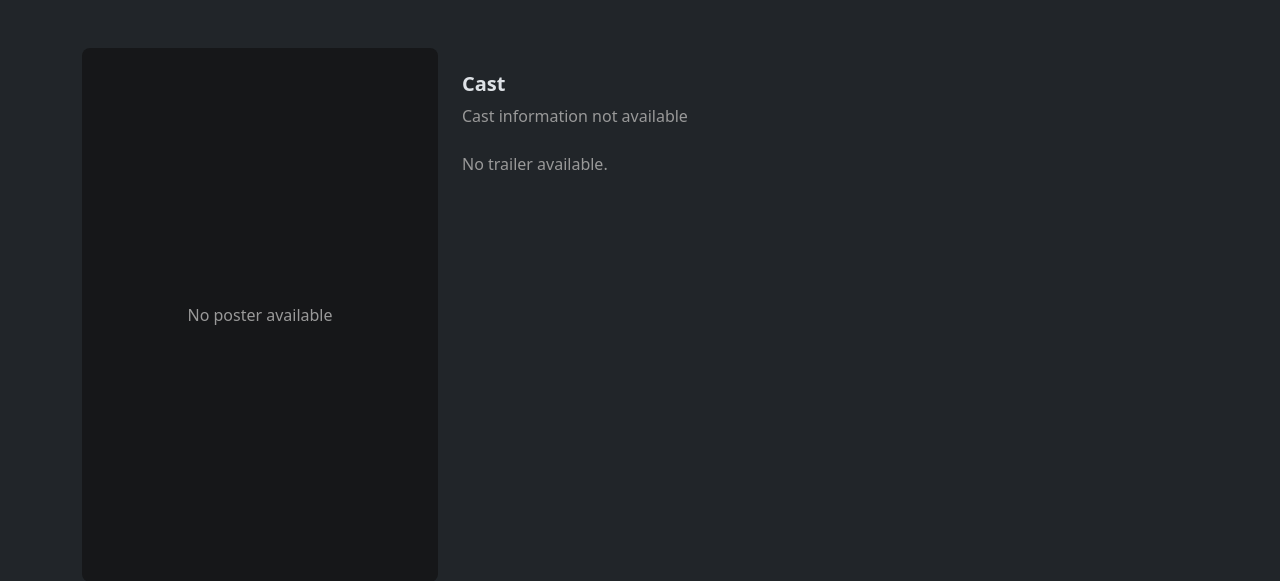
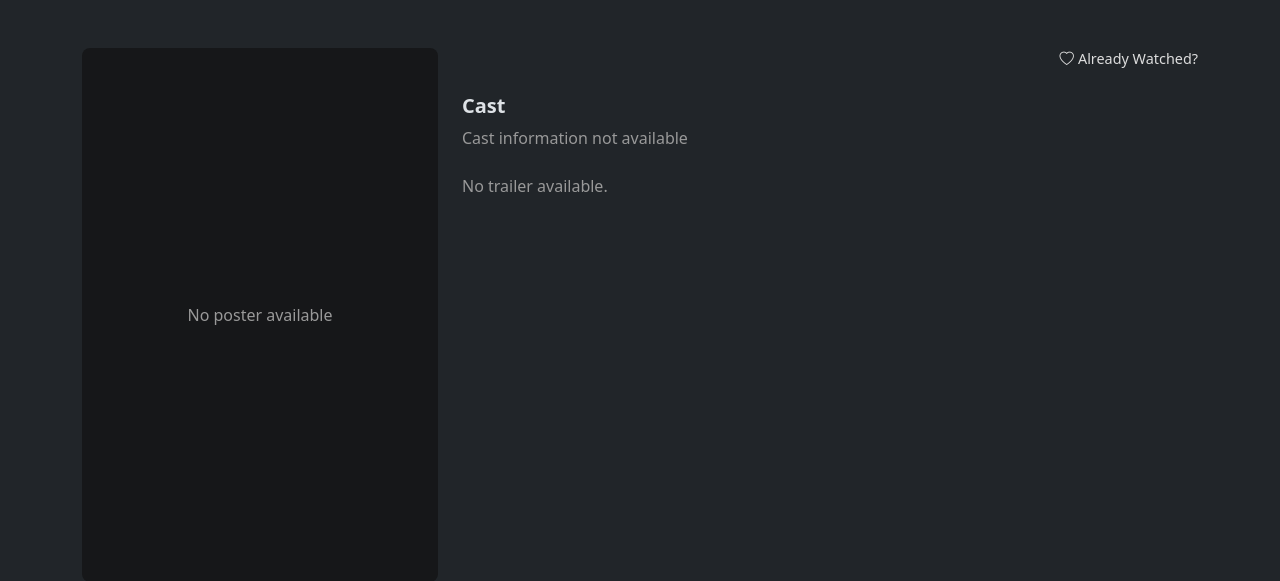
Before and after one commit to DancingAlone-us/NotMovies, a Flask app: page /movie/tmdb/1 in a window 1280 px wide. Shown: the part 50-631 px from the top of the page. Run offline with Flask 3, Linux system fonts and the light colour scheme; the visitor is signed in with stand-in values (Sample User, id 1); data that the repository does not hold is empty; some libraries are stand-ins or nearby versions.

Commit message:
Added already watched? for all the movies

```diff
--- a/app.py
+++ b/app.py
@@ -388,6 +388,29 @@
     flash("Your account has been verified! You can now log in.")
     return redirect(url_for('signup'))
 
+@app.route('/watched/toggle', methods=['POST'])
+@login_required
+def toggle_watched():
+    tmdb_id = request.form.get('tmdb_id', type=int)
+    title = request.form.get('title')
+    poster_url = request.form.get('poster_url') or None
+
+    cur = conn.cursor()
+    cur.execute("SELECT 1 FROM watched WHERE user_id = %s AND tmdb_id = %s", (current_user.id, tmdb_id))
+    already_watched = cur.fetchone() is not None
+
+    if already_watched:
+        cur.execute("DELETE FROM watched WHERE user_id = %s AND tmdb_id = %s", (current_user.id, tmdb_id))
+        now_watched = False
+    else:
+        cur.execute("""
+            INSERT INTO watched (user_id, tmdb_id, movie_title, poster_url)
+            VALUES (%s, %s, %s, %s)
+        """, (current_user.id, tmdb_id, title, poster_url))
+        now_watched = True
+
+    return {"watched": now_watched}
+
 
 if __name__ == "__main__":
     app.run(debug=True)
--- a/static/css/app.css
+++ b/static/css/app.css
@@ -243,3 +243,26 @@
 [data-bs-theme="dark"] .user {
   color: #fff;
 }
+
+.watched-toggle {
+  cursor: pointer;
+  font-size: 0.9rem;
+  color: #333;
+  user-select: none;
+}
+
+.watched-toggle:hover {
+  color: #000;
+}
+
+.watched-toggle .bi-heart-fill {
+  color: #dc3545;
+}
+
+[data-bs-theme="dark"] .watched-toggle {
+  color: #ddd;
+}
+
+[data-bs-theme="dark"] .watched-toggle:hover {
+  color: #fff;
+}
--- a/static/js/app.js
+++ b/static/js/app.js
@@ -16,3 +16,34 @@
     updateIcon(next);
   });
 });
+
+document.addEventListener('DOMContentLoaded', function () {
+  const toggle = document.getElementById('watchedToggle');
+  if (!toggle) return;
+
+  const icon = document.getElementById('watchedIcon');
+  const label = document.getElementById('watchedLabel');
+
+  toggle.addEventListener('click', function () {
+    const tmdbId = toggle.dataset.tmdbId;
+    const title = toggle.dataset.title;
+    const poster = toggle.dataset.poster;
+    const currentlyWatched = toggle.dataset.watched === 'true';
+
+    fetch('/watched/toggle', {
+      method: 'POST',
+      headers: { 'Content-Type': 'application/x-www-form-urlencoded' },
+      body: new URLSearchParams({ tmdb_id: tmdbId, title: title, poster_url: poster })
+    })
+      .then(res => res.json())
+      .then(data => {
+        const nowWatched = data.watched;
+        toggle.dataset.watched = nowWatched;
+        icon.className = nowWatched ? 'bi bi-heart-fill' : 'bi bi-heart';
+        label.textContent = nowWatched ? 'Watched' : 'Already Watched?';
+      })
+      .catch(() => {
+
+      });
+  });
+});
--- a/templates/movie_detail.html
+++ b/templates/movie_detail.html
@@ -21,7 +21,24 @@
 
     <!-- Details -->
     <div class="col-md-8">
-      <h1 class="fw-bold">{{ movie.title }}</h1>
+
+      <div class="d-flex justify-content-between align-items-start">
+        <h1 class="fw-bold mb-0">{{ movie.title }}</h1>
+
+        {% if current_user.is_authenticated %}
+        <div class="watched-toggle d-flex align-items-center gap-1 flex-shrink-0"
+             id="watchedToggle"
+             data-tmdb-id="{{ movie.tmdb_id }}"
+             data-title="{{ movie.title }}"
+             data-poster="{{ movie.poster_url or '' }}"
+             data-watched="{{ 'true' if movie.is_watched else 'false' }}"
+             role="button">
+          <i class="bi {% if movie.is_watched %}bi-heart-fill{% else %}bi-heart{% endif %}" id="watchedIcon"></i>
+          <span id="watchedLabel">{% if movie.is_watched %}Watched{% else %}Already Watched?{% endif %}</span>
+        </div>
+        {% endif %}
+      </div>
+
       <p class="mt-3">{{ movie.synopsis }}</p>
 
       <h5 class="mt-4 fw-semibold">Cast</h5>
@@ -44,6 +61,7 @@
       {% else %}
       <p class="text-muted">No trailer available.</p>
       {% endif %}
+
     </div>
 
   </div>
```
